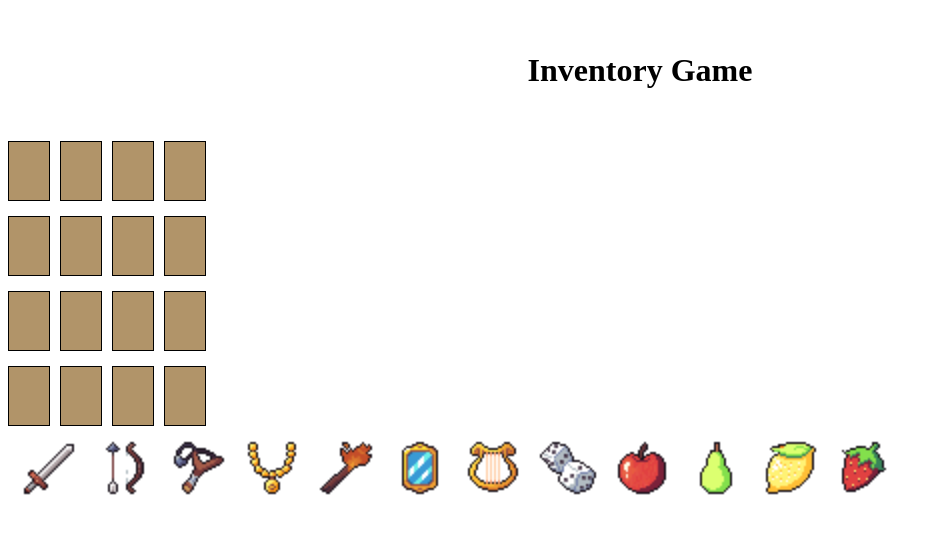
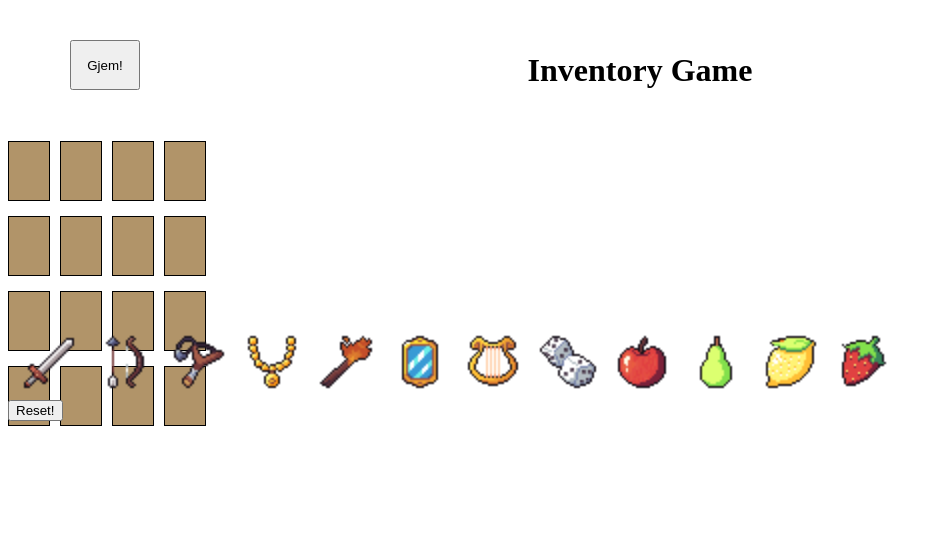
Before and after one commit to touraymk/inventory-game, a plain HTML site: page index.html in a window 1280 px wide. Shown: the whole page, without its empty margins (0-942 px from the left). Drawn offline with Linux system fonts and the light colour scheme.

Commit message:
updated script

```diff
--- a/index.html
+++ b/index.html
@@ -11,7 +11,7 @@
     <div class="header">
       <h1>Inventory Game</h1>
     </div>
-    <div class="grid-container">
+    <div id="myGridId" class="grid-container">
       <div onclick="gridItemPressed(this)" id="1" class="grid-item"><img></div>
       <div onclick="gridItemPressed(this)" class="grid-item"><img></div>
       <div onclick="gridItemPressed(this)" class="grid-item"><img></div>
@@ -68,6 +68,11 @@
         <img onclick="objectPressed(this)" src="./images/tile228.png" alt="Item 12" class="large-image">
       </div>
     </div>
+    <div class="buttons">
+        <button id="btn" class="button" onclick="hide(this)">Gjem!</button>
+        <button id="btn2" class="button" onclick="reset()">Reset!</button>
+
+    </div>
 
 
 
--- a/script.js
+++ b/script.js
@@ -1,19 +1,17 @@
 
 let objectSelected;
+let button = document.getElementById('btn');
 
-
-function objectPressed(element){ /* If the item that is clicked is the same as last pressed, then we deselect the item.
+function objectPressed(element) { /* If the item that is clicked is the same as last pressed, then we deselect the item.
                                     When a different item is clicked it toggles the borders on both items, sets the clicked item as selected
                                     and makes sure gridItemsPointer is on.
                                  */
-    if (element == objectSelected)
-        {
+    if (element == objectSelected) {
         objectSelected.classList.toggle('dashedLine');
         objectSelected = undefined;
         toggleGridItemsPointer();
     }
-    else
-        {
+    else {
         if (objectSelected != undefined)
             objectSelected.classList.toggle('dashedLine');
         else
@@ -31,7 +29,7 @@ function gridItemPressed(thisGridItem) {
     if (thisGridItem.children[0].src != "")  // If src is in img (children[0]) then there is an item in this grid-item. Item teleports out of grid into its place.
     {
         let myItemArray = document.getElementsByClassName('item');
-        for (i = 0; i < myItemArray.length; i++)
+        for (let i = 0; i < myItemArray.length; i++)
             if (myItemArray[i].children[0].src == thisGridItem.children[0].src) {
                 myItemArray[i].children[0].style.visibility = "visible";
                 thisGridItem.children[0].style.visibility = "hidden"; // To make it work in safari
@@ -52,6 +50,55 @@ function gridItemPressed(thisGridItem) {
 
 function toggleGridItemsPointer() {
     let myGridArray = document.getElementsByClassName('grid-item');
-    for (i = 0; i < myGridArray.length; i++)
+    for (let i = 0; i < myGridArray.length; i++)
         myGridArray[i].classList.toggle("pointer");
 }
+
+
+
+function hide(element) {
+    // let myGridArray = document.getElementsByClassName('grid-item');
+    let myGrid = document.getElementById("myGridId");
+    if (element.textContent == "Gjem!")
+        myGrid.style.display = "None";
+    else
+        myGrid.style.display = "";
+
+
+    /*
+        if (element.textContent == "Gjem!")
+            for (i = 0; i < myGridArray.length; i++)
+                myGridArray[i].style.display = "None";
+
+        else if (element.textContent == "Vis!")
+            for (i = 0; i < myGridArray.length; i++) {
+                myGridArray[i].style.display = "";
+
+            }
+    */
+
+    if (element.textContent == "Gjem!")
+        element.textContent = "Vis!"
+    else
+        element.textContent = "Gjem!"
+
+
+}
+
+
+/*function reset() {
+    let myGridArray = document.getElementsByClassName('grid-item');
+    for (let i = 0; i < myGridArray.length; i++){
+        if (myGridArray[i].children[0].src != "")
+            gridItemPressed(myGridArray[i]);
+    }
+}
+*/
+
+function reset(){
+    let tempObject = document.getElementById('myGridId');
+    let tempArrayChildren = tempObject.children
+    for (let i = 0; i < tempArrayChildren.length; i++)
+        if(tempArrayChildren[i].children[0].src != "")
+            gridItemPressed(tempObject.children[i]);
+}
--- a/style.css
+++ b/style.css
@@ -26,6 +26,8 @@
   padding: 10px;
   width: 64px;
   height: auto;
+  position: fixed;
+  top: 40vh;
 }
 
 
@@ -48,3 +50,16 @@ img{
 .pointer{
   cursor: pointer;
 }
+
+#btn{
+  height: 50px;
+  width: 70px;
+position: fixed;
+top: 5vh;
+left: 70px;
+}
+
+#btn2{
+  position: fixed;
+  top: 50vh;
+}
```
Lines whose indentation alone changed are shown as unchanged.
